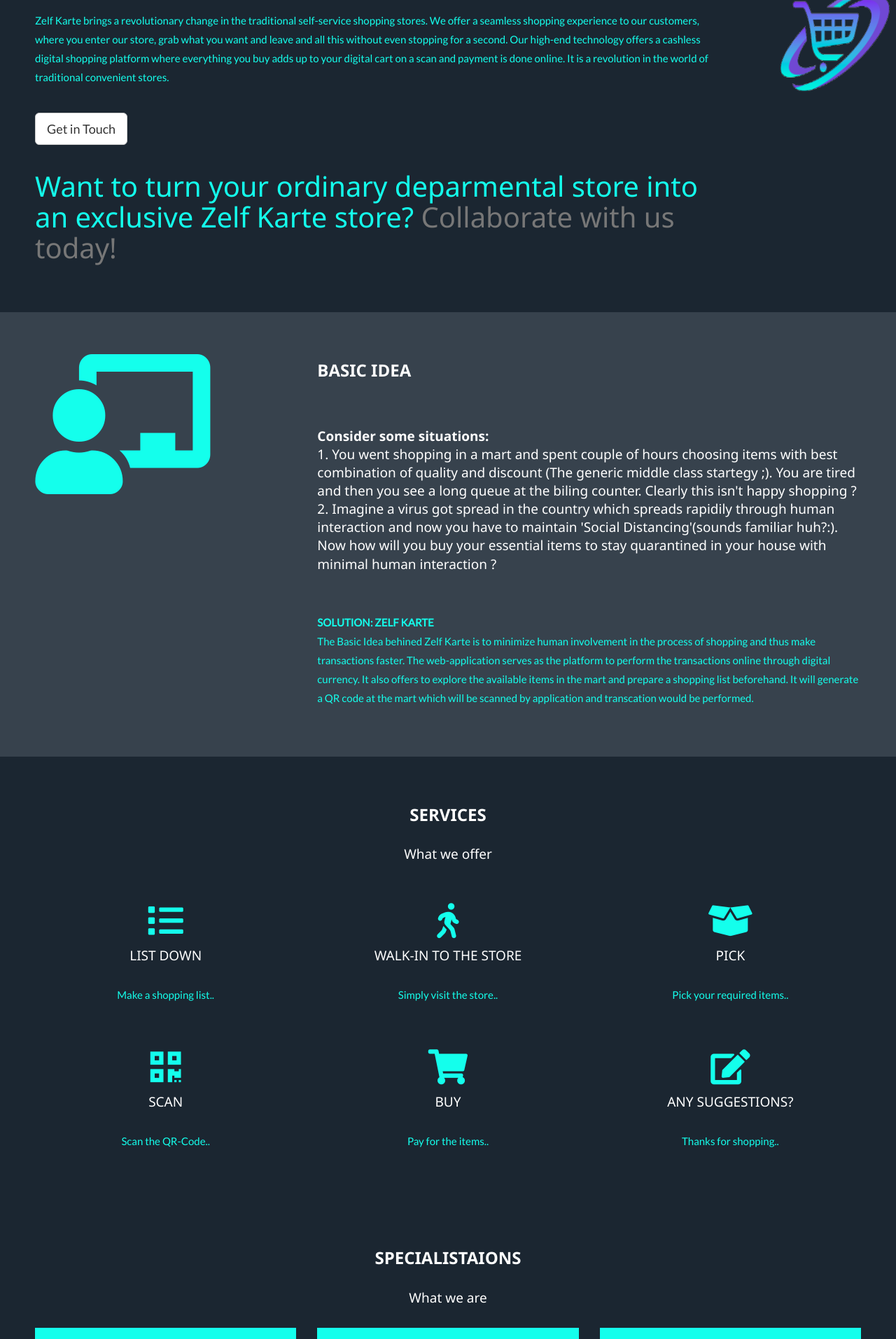
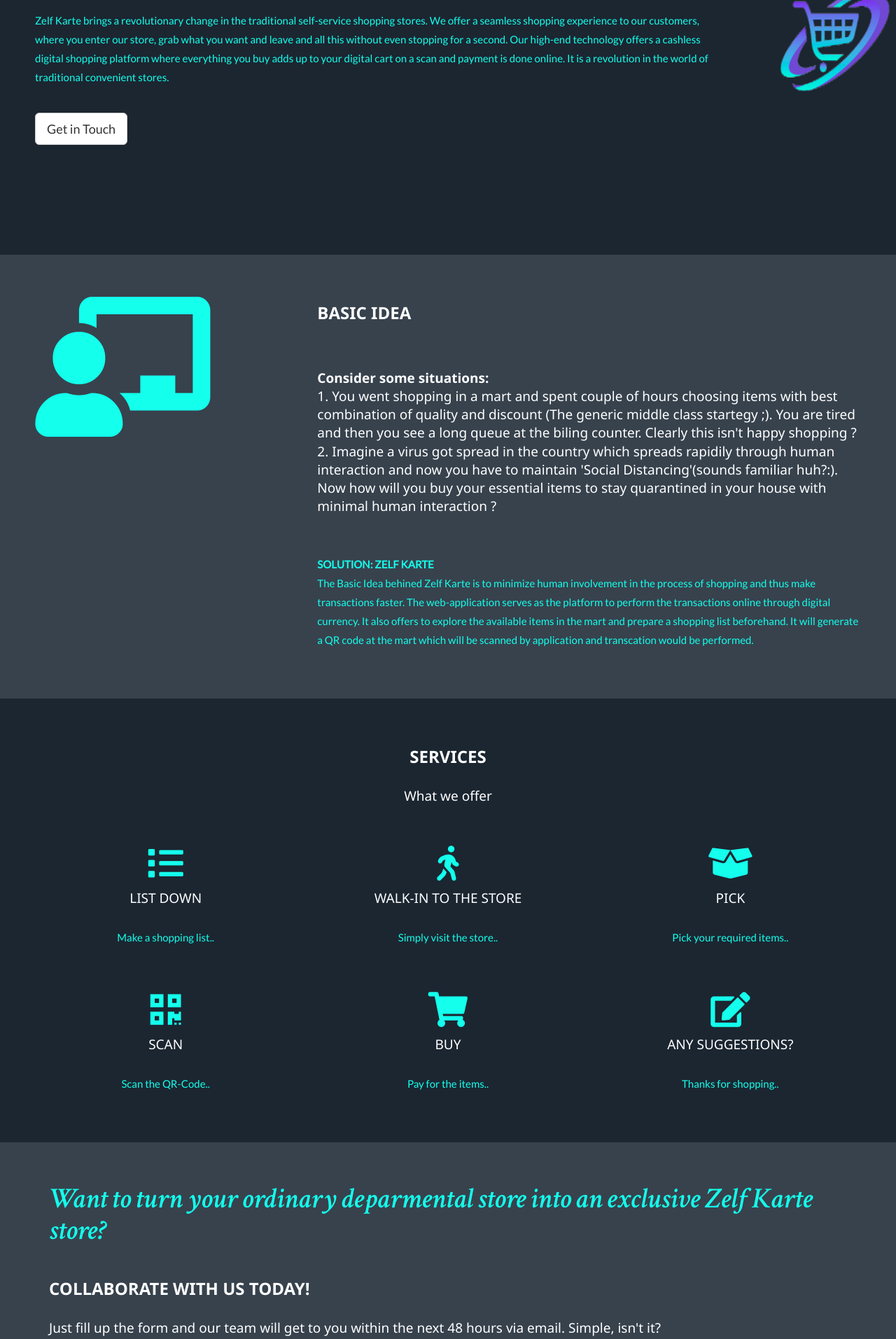
Before and after one commit to samruddhishastri/ZelfKarte, a Flask app: page / in a window 1280 px wide. Shown: the part 737-2650 px from the top of the page at 70% size. Run offline with Flask 2, Linux system fonts and the light colour scheme; some libraries are stand-ins or nearby versions.

Commit message:
Jumbotron added

```diff
--- a/summerup/templates/about.html
+++ b/summerup/templates/about.html
@@ -116,7 +116,7 @@ body, html {
 <div class="w3-content w3-container w3-padding-64" id="about">
   <h3 class="w3-center" style="color: #FFFFFF">ABOUT US</h3>
   <p class="w3-center" style="color: #FFFFFF"><em>The Zelf Karte Team</em></p>
-  <p style="color: #FFFFFF">We, the students of International institute of Technoogy,Hyderabad have put in our efforts towards creating a revolutionary change in the traditional self-serivice shopping stores.Our high-end technology offers a cashless digital shopping platform where everything you buy adds up to your digital cart on a scan and payment is done online.</p>
+  <p style="color: #FFFFFF">We, the students of International institute of Technoogy,Hyderabad have put in our efforts towards creating a revolutionary change in the traditional self-service shopping stores.Our high-end technology offers a cashless digital shopping platform where everything you buy adds up to your digital cart on a scan and payment is done online.</p>
   <p style="color: #FFFFFF">We would like to introduce you all to our team which is headed by <strong style="color: #14ffec">MR.ABHISHEK CHAWLA</strong> Other members are Pragya, Pranjal, Samruddhi, Gunjan, Kartik, Dinesh, Yash.</p>
   <div class="w3-row">
     <div class="w3-col m6 w3-center w3-padding-large">
--- a/summerup/templates/launching_page.html
+++ b/summerup/templates/launching_page.html
@@ -12,6 +12,7 @@
   <script src="https://maxcdn.bootstrapcdn.com/bootstrap/3.4.1/js/bootstrap.min.js"></script>
   <link rel="stylesheet" href="https://use.fontawesome.com/releases/v5.11.2/css/all.css">
   <link rel="stylesheet" href="https://www.w3schools.com/w3css/4/w3.css">
+  <link href="https://fonts.googleapis.com/css2?family=Crimson+Text:ital,wght@1,600&display=swap" rel="stylesheet">
   <style>
   body {
     font: 400 15px Lato, sans-serif;
@@ -255,9 +256,6 @@
       <h4>Are you tired of waiting in long queues for your turn at the billing counter? Want to have a shopping experience where you don't have to carry your wallet?</h4><br>
       <p style="color:#14ffec;">Zelf Karte brings a revolutionary change in the traditional self-service shopping stores. We offer a seamless shopping experience to our customers, where you enter our store, grab what you want and leave and all this without even stopping for a second. Our high-end technology offers a cashless digital shopping platform where everything you buy adds up to your digital cart on a scan and payment is done online. It is a revolution in the world of traditional convenient stores.</p>
       <br><a href="{{ url_for('about') }}" class="btn btn-default btn-lg">Get in Touch</a>
-      <br>
-      <br>
-      <h1 style="color:#14ffec; font-size: 40px;">Want to turn your ordinary deparmental store into an exclusive Zelf Karte store? <a onclick="document.getElementById('id01').style.display='block'" class="text-muted" style="cursor: pointer;"> Collaborate with us today!</a></h1>
     </div>
     <div class="col-sm-4 col-lg-2">
       <img src="{{ url_for('static', filename='logo/' + 'xyz.png') }}" height="500" width="250">
@@ -325,9 +323,20 @@
   </div>
 </div>
 
-<div id="pricing" class="container-fluid">
+<div class="jumbotron jumbotron-fluid bg-grey">
+  <div class="container">
+    <h1 style="color:#14ffec; font-size: 2.75rem; font-family: 'Crimson Text', serif;">Want to turn your ordinary deparmental store into an exclusive Zelf Karte store?</h1>
+      <br>
+      <h2>Collaborate with us today!</h2>
+      <h4>Just fill up the form and our team will get to you within the next 48 hours via email. Simple, isn't it?</h4>
+      <br>
+      <button class="btn btn-default btn-lg" onclick="document.getElementById('id01').style.display='block'" style="cursor: pointer;">Collaborate Now</button>
+  </div>
+</div>
+
+<div id="pricing" class="container-fluid ">
   <div class="text-center">
-    <h2>Specialistaions</h2>
+    <h2>Specialisations</h2>
     <h4>What we are</h4>
   </div>
   <div class="row slideanim">
@@ -392,15 +401,10 @@
         <h4 align="right">Let us know how we can improve...</h4>
 
           <a href="{{ url_for('complains') }}" class="btn btn-default btn-lg col-sm-6 mt-5 mt-md-0 col-md-4 pull-right">Feedback</a>
-
       </div>
-
         </div>
       </div>
     </div>
-  </div>
-</div>
-
 <div id="id01" class="w3-modal" style="z-index:4 background-color: white; opacity: 1.0">
   <div class="w3-modal-content w3-animate-zoom">
 
```
